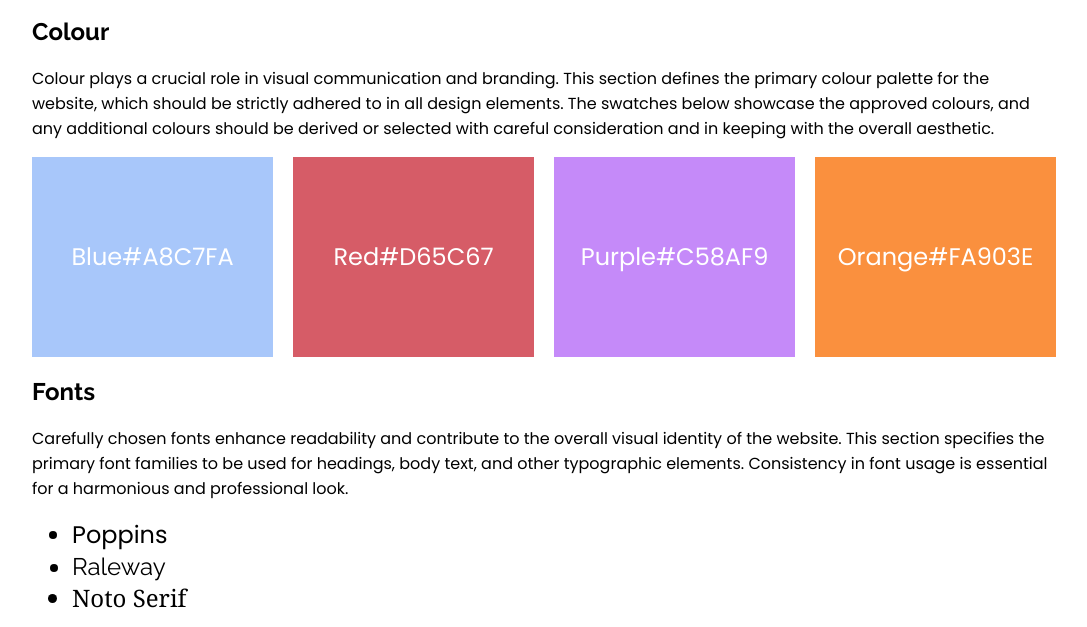
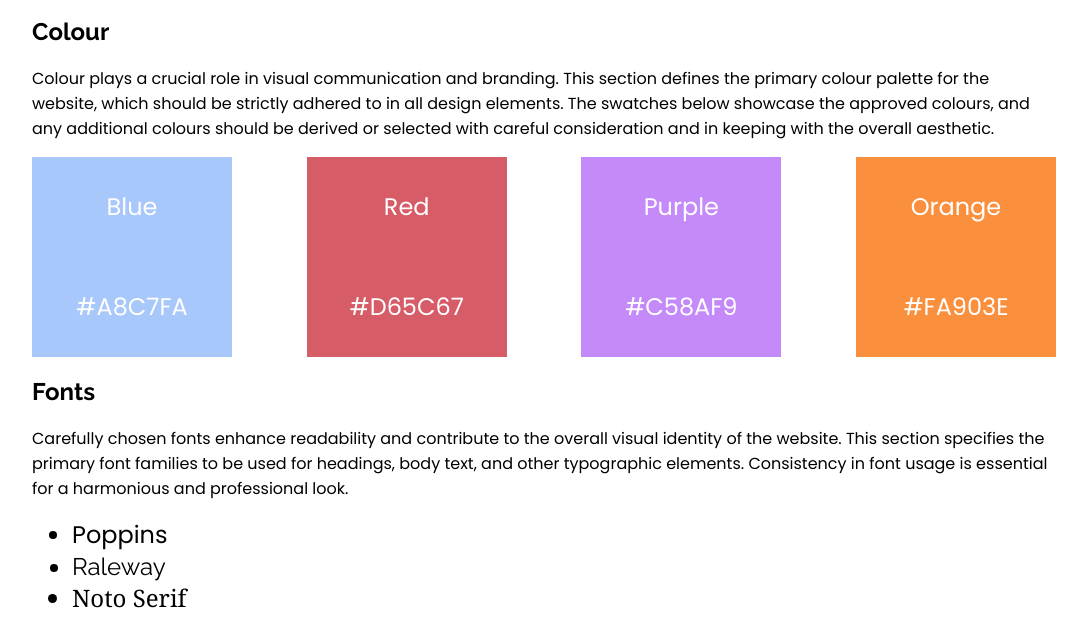
Before and after one commit to rayvellest/codecademy, a plain HTML site: page guidelines/index.html in a window 1280 px wide. Shown: the part 164-791 px from the top of the page, without its empty margins (96-1183 px from the left). Drawn offline with Linux system fonts and the light colour scheme.

Commit message:
Change display system from grid to flexbox.

```diff
--- a/guidelines/styles.css
+++ b/guidelines/styles.css
@@ -28,19 +28,26 @@ body {
 }
 
   #colours {  /* Target the colours section */
-    display: grid;
-    grid-template-columns: repeat(auto-fit, minmax(200px, 1fr)); /*  Create columns */
-    gap: 20px; /* Adjust spacing between swatches */
+    display: flex;
+    align-items: center;
+    justify-content: space-between;
   }
 
   .swatch {
     background-color: red;
+    width: 200px;
     height: 200px;
-    display: flex;
-    justify-content: center;
-    align-items: center;
     color: white;
     font-size: 1.5em;
+    display: flex;
+    flex-wrap: wrap;
+    align-items: center;
+    justify-content: center;
+  }
+
+  .swatch p {
+    width: 100%;
+    text-align: center;
   }
 
   .blue {
```
